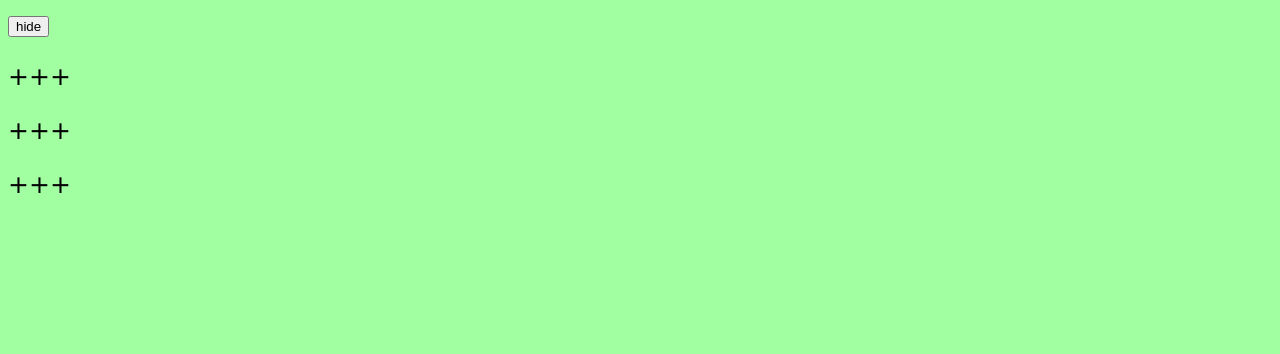
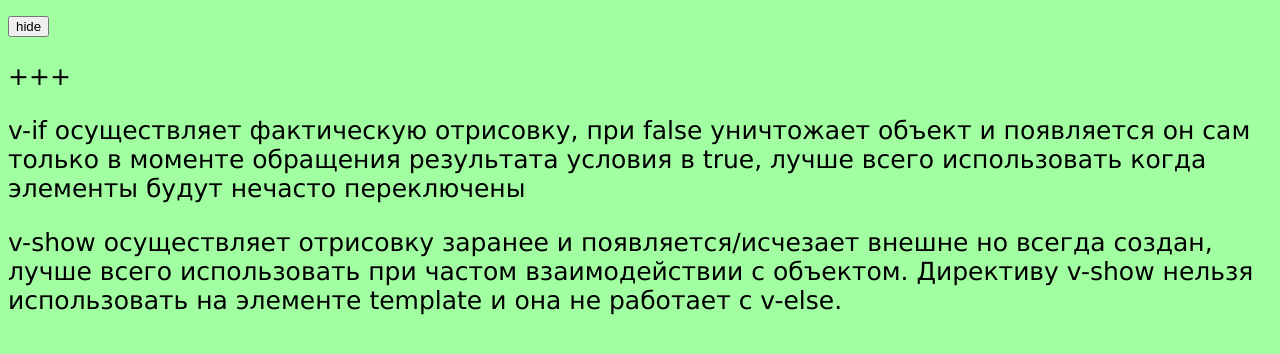
Before and after one commit to bronepoezd410/4AIP_VueExercises410, a Vue app in the folder MakoVueExercises/: page / in a window 1280 px wide. Shown: the top 354 px of the page. Built offline with nearby package versions, Linux system fonts and the light colour scheme.

Commit message:
026_Директива v-show

```diff
--- a/MakoVueExercises/src/App.vue
+++ b/MakoVueExercises/src/App.vue
@@ -1,11 +1,10 @@
 
 <template>
     <button @click="delogin"> {{ isAuth ? 'hide' : 'show' }}</button>
-	<div v-if="isAuth">
-		<p>+++</p>
-		<p>+++</p>
-		<p>+++</p>
-	</div>
+		<p v-if="isAuth">+++</p>
+
+    <p> v-if осуществляет фактическую отрисовку, при false уничтожает объект и появляется он сам только в моменте обращения результата условия в true, лучше всего использовать когда элементы будут нечасто переключены </p>
+    <p> v-show осуществляет отрисовку заранее и появляется/исчезает внешне но всегда создан, лучше всего использовать при частом взаимодействии с объектом. Директиву v-show нельзя использовать на элементе template и она не работает с v-else. </p>
 </template>
 
 <script>
```
